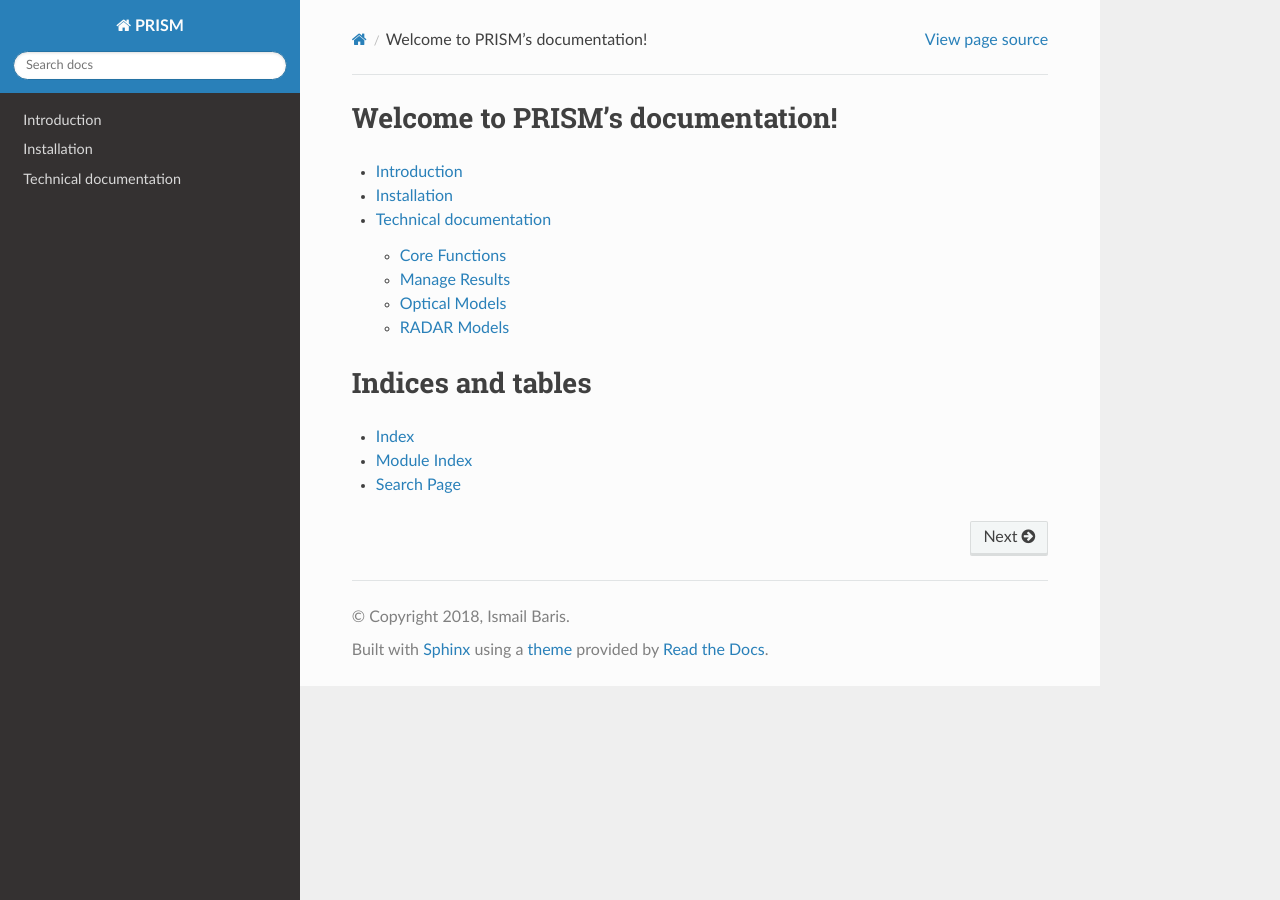
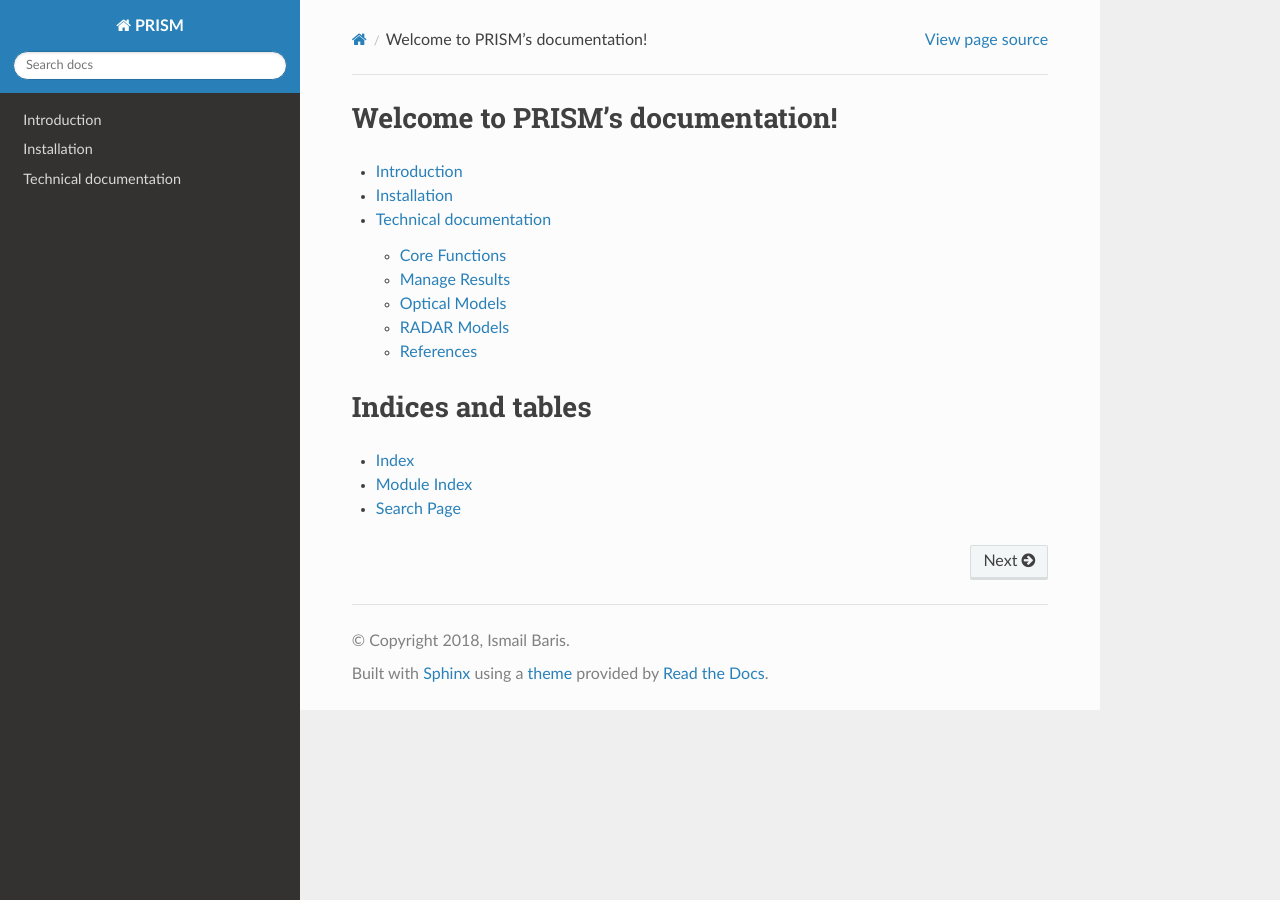
Before and after one commit to ibaris/pyrism, a Sphinx documentation site: the page built from docs/index.rst, in a window 1280 px wide. Built offline with Sphinx 7.4.7 and the Read the Docs theme 2.0.0, drawn with Linux system fonts in a browser that asks for light colours.

Commit message:
Update references

```diff
--- a/docs/radar.rst
+++ b/docs/radar.rst
@@ -4,3 +4,7 @@
    :members: Rayleigh, Mie, DielConstant, I2EM
    :undoc-members: CorrFunc, exponential, gaussian, xpower
    :show-inheritance:
+
+References
+----------
+.. bibliography:: references.bib
```
